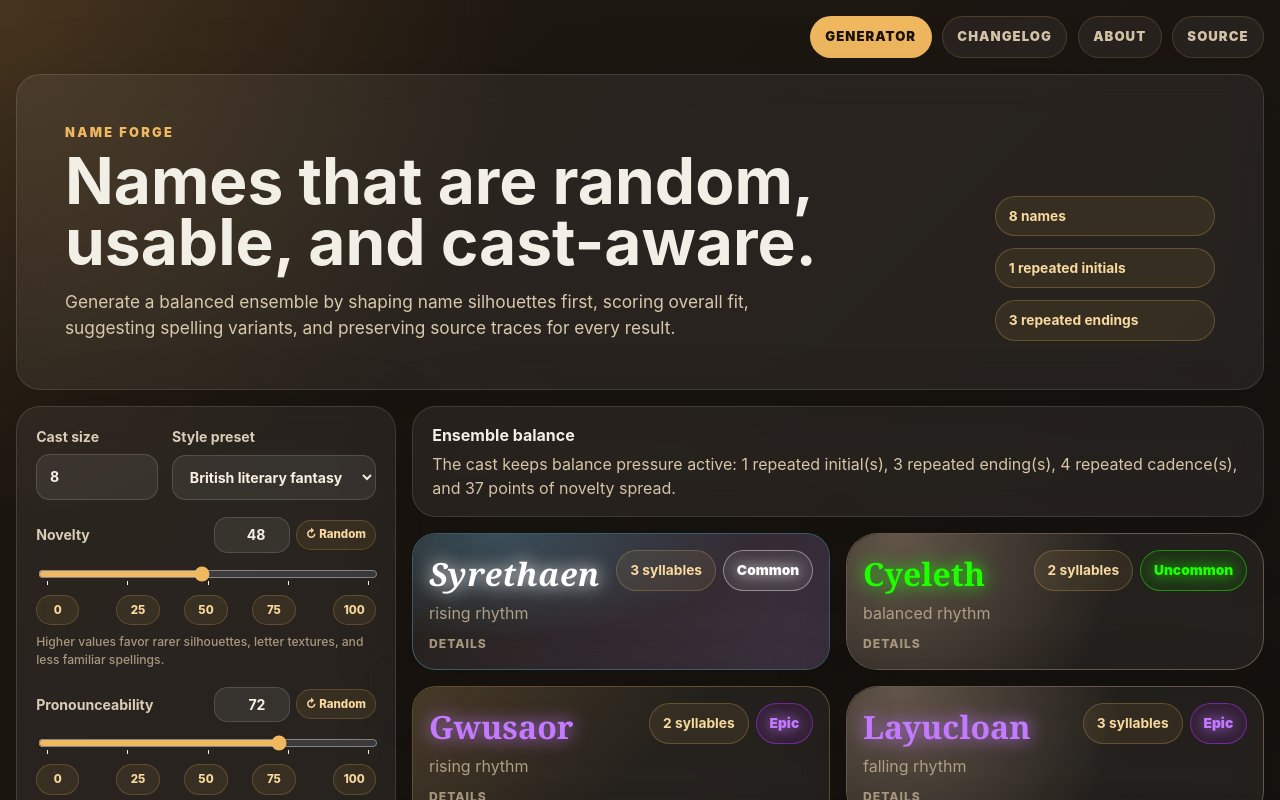
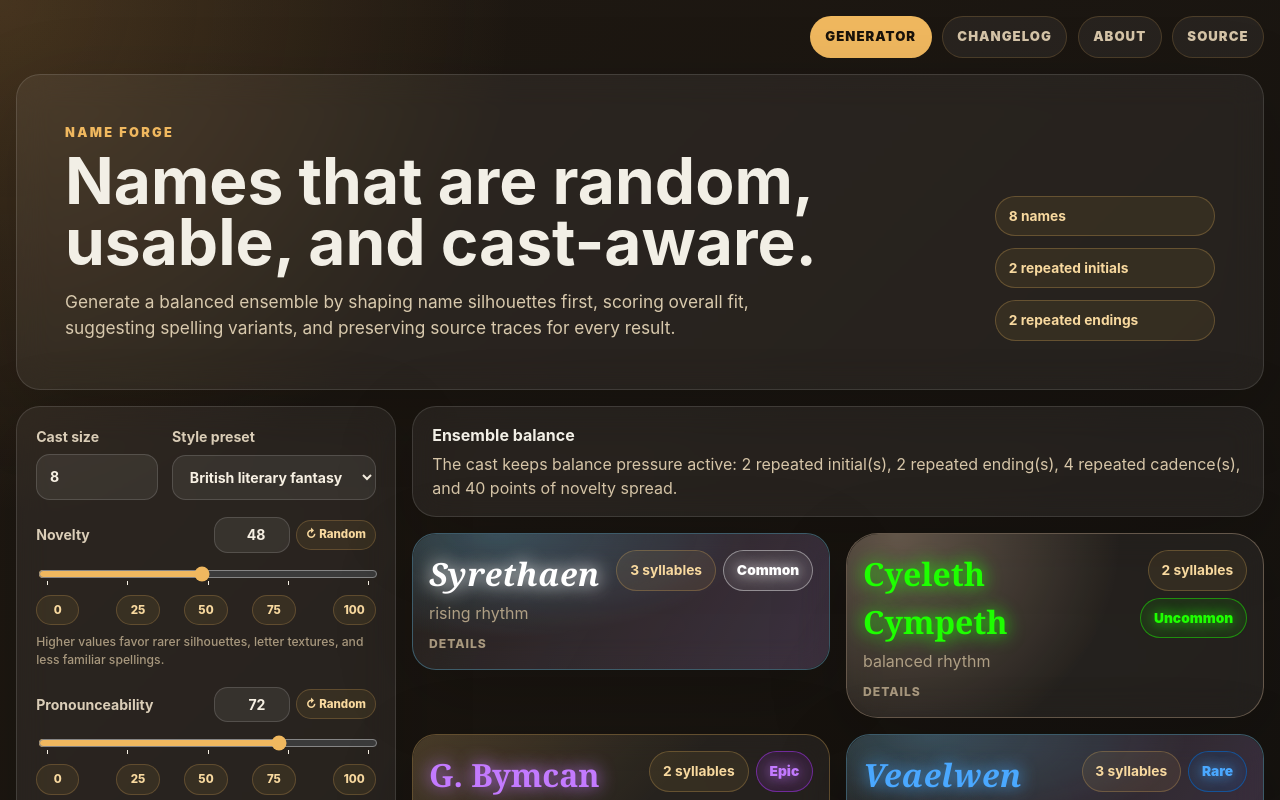
Before and after one commit to jaahay/name-forge, a React (Vite) app: page / in a window 1280 px wide. Shown: the top 800 px of the page. Built offline with nearby package versions, Linux system fonts and the light colour scheme.

Commit message:
Generate formatted name identities

```diff
--- a/src/engine/ensemble.ts
+++ b/src/engine/ensemble.ts
@@ -1,6 +1,7 @@
 import { createSeededRandom, clamp } from './random';
 import { createNameSilhouette } from './silhouettes';
 import { generateNameFromSilhouette } from './generator';
+import { createNameIdentity, requiresFamilyName, resolveMaterializedFormatKind } from './identity';
 import { combineOverallFit } from './scoring';
 import type { GeneratedEnsemble, GeneratedName, GenerationSettings, NameSilhouette } from './types';
 import type { SourceRegistry } from './registry';
@@ -17,6 +18,29 @@ function createBalancedSilhouette(settings: GenerationSettings, randomLabel: str
   return createNameSilhouette({ ...settings, novelty: clamp(settings.novelty + ((index % 5) - 2) * 0.06) }, pack, random, index);
 }
 
+function withNameIdentity(candidate: GeneratedName, settings: GenerationSettings, registry: SourceRegistry, index: number, attempt: number): GeneratedName {
+  const formatKind = resolveMaterializedFormatKind(settings.nameFormat, index);
+  const pack = registry.getStylePack(settings.stylePackId);
+  const family = requiresFamilyName(formatKind)
+    ? generateNameFromSilhouette(
+      createBalancedSilhouette(settings, `slot-${index}:family-${attempt}`, registry, index + 1000),
+      pack,
+      settings,
+      createSeededRandom(`${settings.seed}:family:${index}:${attempt}`),
+      index + 1000,
+    )
+    : undefined;
+  const identity = createNameIdentity(candidate, family, formatKind);
+  const safeDisplaySlug = identity.displayName.toLowerCase().replace(/[^a-z0-9]+/g, '-').replace(/^-|-$/g, '');
+  return {
+    ...candidate,
+    id: `name-${index + 1}-${safeDisplaySlug}`,
+    name: identity.displayName,
+    identity,
+    provenance: [...candidate.provenance, identity.format.provenance],
+  };
+}
+
 export function generateEnsemble(settings: GenerationSettings, registry: SourceRegistry): GeneratedEnsemble {
   const castSize = Math.round(clamp(settings.castSize, 1, 24));
   const safeSettings = { ...settings, castSize };
@@ -26,7 +50,8 @@ export function generateEnsemble(settings: GenerationSettings, registry: SourceR
     const candidates = Array.from({ length: 16 }, (_, attempt) => {
       const silhouette = createBalancedSilhouette(safeSettings, `slot-${index}:attempt-${attempt}`, registry, index);
       const random = createSeededRandom(`${settings.seed}:name:${index}:${attempt}`);
-      return withEnsembleFit(generateNameFromSilhouette(silhouette, pack, safeSettings, random, index), selected, safeSettings);
+      const baseName = generateNameFromSilhouette(silhouette, pack, safeSettings, random, index);
+      return withEnsembleFit(withNameIdentity(baseName, safeSettings, registry, index, attempt), selected, safeSettings);
     });
     candidates.sort((left, right) => right.scores.overallFit - left.scores.overallFit);
     selected.push(candidates[0]);
```
